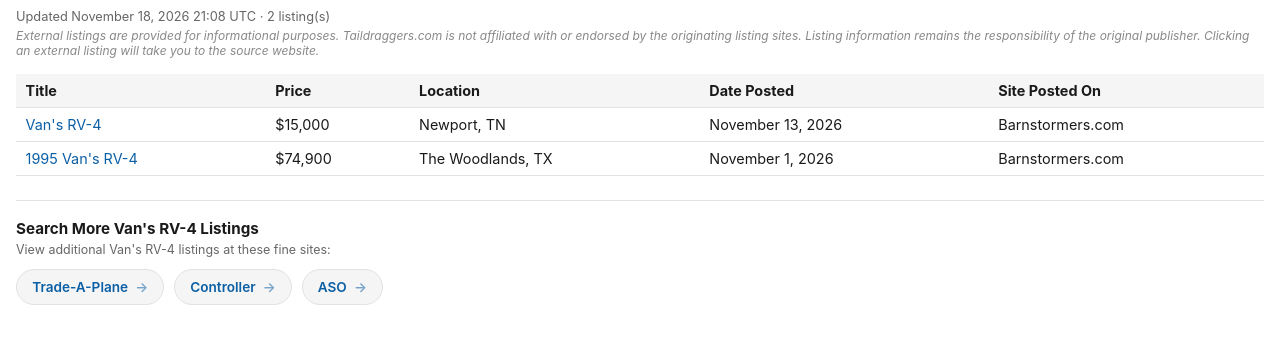
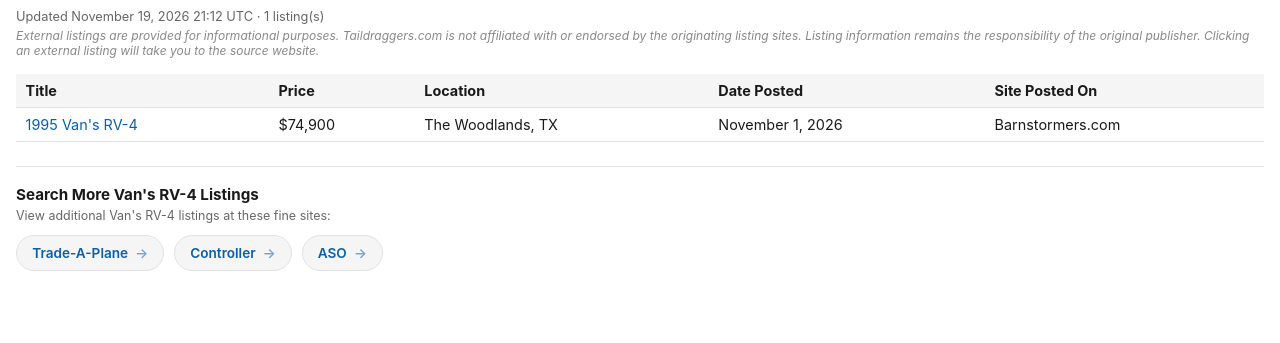
Before and after one commit to taildraggers/vans-rv4-for-sale, a plain HTML site: page docs/index.html in a window 1280 px wide. Shown: the part 43-386 px from the top of the page. Drawn offline with Linux system fonts and the light colour scheme.

Commit message:
Update Van's RV-4 listings (2026-11-19)

```diff
--- a/docs/index.html
+++ b/docs/index.html
@@ -76,14 +76,13 @@
 </head>
 <body>
   <h1>Other Van&#x27;s RV-4 Ads on the Web</h1>
-  <div class="updated">Updated November 18, 2026 21:08 UTC &middot; 2 listing(s)</div>
+  <div class="updated">Updated November 19, 2026 21:12 UTC &middot; 1 listing(s)</div>
   <div class="disclaimer">External listings are provided for informational purposes. Taildraggers.com is not affiliated with or endorsed by the originating listing sites. Listing information remains the responsibility of the original publisher. Clicking an external listing will take you to the source website.</div>
   <table>
     <thead>
       <tr><th>Title</th><th>Price</th><th>Location</th><th>Date Posted</th><th>Site Posted On</th></tr>
     </thead>
     <tbody>
-        <tr><td><a href="https://www.barnstormers.com/classified-2083494-RV-4-Project.html" target="_blank" rel="noopener noreferrer">Van&#x27;s RV-4</a></td><td>$15,000</td><td>Newport, TN</td><td>November 13, 2026</td><td>Barnstormers.com</td></tr>
         <tr><td><a href="https://www.barnstormers.com/classified-2081365-1995-180HP-Vans-RV-4---$74,900.html" target="_blank" rel="noopener noreferrer">1995 Van&#x27;s RV-4</a></td><td>$74,900</td><td>The Woodlands, TX</td><td>November 1, 2026</td><td>Barnstormers.com</td></tr>
     </tbody>
   </table>
```
